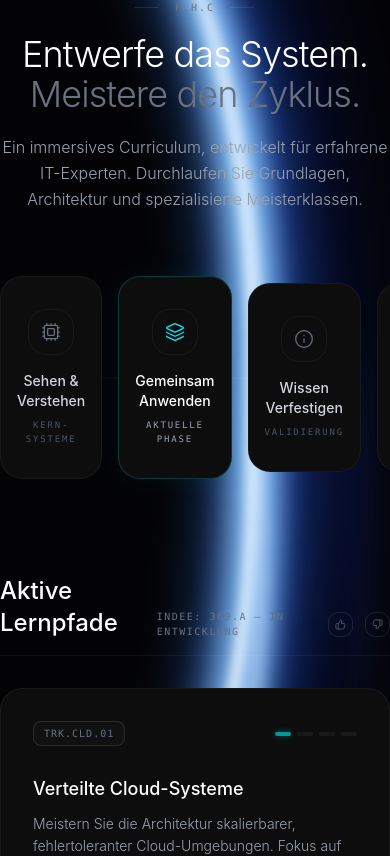
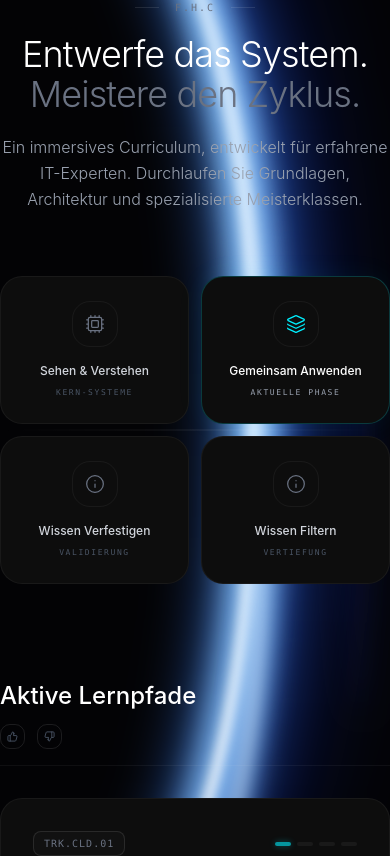
Before and after one commit to Claimbrother/tool-school, a Next.js app: page /components/TrainingCycle in a window 390 px wide. Shown: the top 856 px of the page. Built offline with nearby package versions, Linux system fonts and the light colour scheme.

Commit message:
add responsive design

```diff
--- a/app/components/Classes/page.tsx
+++ b/app/components/Classes/page.tsx
@@ -32,8 +32,8 @@ const SchulungenSection = () => {
     <section id="schulungen" className="py-24 px-4 relative z-10">
       <div className="max-w-6xl mx-auto">
         <div className="text-center mb-16 max-w-6xl mx-auto">
-          <h2 className="text-5xl md:text-7xl font-bold mt-12 tracking-tight text-transparent bg-clip-text bg-gradient-to-b from-white to-slate-400 mb-6 pb-6">IT & KI endlich verstehen <br /> ganz ohne Fachchinesisch</h2>
-          <p className="text-slate-400 text-lg">
+          <h2 className="text-3xl sm:text-4xl md:text-5xl lg:text-7xl font-bold mt-12 tracking-tight text-transparent bg-clip-text bg-gradient-to-b from-white to-slate-400 mb-6 pb-6">IT & KI endlich verstehen <br /> ganz ohne Fachchinesisch</h2>
+          <p className="text-slate-400 text-base md:text-lg">
             Damit Sie sich nicht mühsam mit komplexen IT- und KI-Themen auseinandersetzen müssen, bereite ich diese für Sie verständlich auf. Ich konzentriere mich genau auf die Bereiche, die Ihnen bisher wie ein unlösbares Rätsel erschienen sind. Durch meine jahrelange Erfahrung im IT-Bereich und meine lebenslange Begeisterung für moderne Technologien habe ich nie den Anschluss an die digitale Welt verloren. Mir fällt es leicht, mich auch in neue Themen einzuarbeiten – selbst wenn diese komplex wirken. Dieses Wissen gebe ich an Sie weiter.
           </p>
           {/* <p className="text-slate-400 text-lg">
--- a/app/components/Contact/page.tsx
+++ b/app/components/Contact/page.tsx
@@ -37,7 +37,7 @@ const ContactSection = () => {
 };
 
   return (
-    <section id="contact" className="py-24 px-4 relative z-10">
+    <section id="contact" className="py-12 md:py-24 px-4 relative z-10">
       <div className="max-w-4xl mx-auto">
 
         <GlassCard className="p-8 md:p-12 bg-slate-950/60">
--- a/app/components/HeroSection/AuraDetails/page.tsx
+++ b/app/components/HeroSection/AuraDetails/page.tsx
@@ -14,11 +14,11 @@ const DetailHeroCard: React.FC<{ course: AuraCourse }> = ({ course }) => (
         <span className={`inline-flex items-center rounded-full ${course.theme.bg} px-3 py-1 text-[11px] font-mono font-semibold ${course.theme.color} border ${course.theme.border} uppercase tracking-widest`}>
           {course.moduleCode}
         </span>
-        <span className="text-7xl font-bold text-outline leading-none select-none">{course.number}</span>
+        <span className="text-5xl md:text-7xl font-bold text-outline leading-none select-none">{course.number}</span>
       </div>
       <h2 className="text-4xl md:text-5xl font-medium text-white mb-6 tracking-tight">{course.title}</h2>
       <p className="text-gray-400 text-base md:text-lg max-w-3xl leading-relaxed mb-12">{course.description}</p>
-      <div className="grid grid-cols-2 md:grid-cols-4 gap-8 mb-12 border-t border-white/5 pt-8">
+      <div className="grid grid-cols-2 md:grid-cols-4 gap-4 md:gap-8 mb-12 border-t border-white/5 pt-8">
         <div>
           <div className="font-mono text-[10px] text-gray-500 tracking-widest uppercase mb-2">Format</div>
           <div className="text-white text-sm font-medium">{course.format}</div>
--- a/app/components/HeroSection/page.tsx
+++ b/app/components/HeroSection/page.tsx
@@ -163,7 +163,7 @@ export default function HeroSection() {
         />
 
         <main className="flex-1 px-4 pb-24 pt-24 md:px-8 md:pt-28 lg:px-12 lg:pt-28">
-          <div className="max-w-5xl mr-auto ml-[425px]">
+          <div className="max-w-5xl">
             {!activeCourse ? (
               <CourseOverview
                 courses={courses}
--- a/app/components/Navbar.tsx
+++ b/app/components/Navbar.tsx
@@ -53,7 +53,7 @@ return (
       className="fixed top-6 left-0 right-0 z-[100] flex justify-center px-4"
     >
       <div className={`
-        flex items-center gap-1 md:gap-4 px-6 py-3 rounded-full
+        flex items-center gap-1 md:gap-4 px-3 md:px-6 py-3 rounded-full
         transition-all duration-300 backdrop-blur-xl border border-white/10
         ${ scrolled ? 'bg-slate-950/80 shadow-lg shadow-black/20' : 'bg-white/5' }
       `}>
@@ -72,7 +72,7 @@ return (
         ))}
 
         {/* Mobile Menu Simplified for demo */}
-        <div className="md:hidden flex gap-2">
+        <div className="md:hidden flex gap-1 overflow-x-auto max-w-[calc(100vw-2rem)] scrollbar-none">
           <a
             href="#home"
             className={`px-3 py-2 text-sm transition-colors rounded-full ${
--- a/app/components/TrainingCycle/page.tsx
+++ b/app/components/TrainingCycle/page.tsx
@@ -74,7 +74,7 @@ export default function TrainingCyclePath() {
         </div>
 
         {/* Stage Cards */}
-        <div className="relative w-full flex justify-between items-center gap-4 mt-4">
+        <div className="relative w-full grid grid-cols-2 md:grid-cols-4 gap-3 mt-4">
           <div className="absolute top-1/2 left-0 w-full h-[1px] bg-gradient-to-r from-transparent via-white/10 to-transparent -translate-y-1/2 z-0">
             <div className="absolute top-1/2 -translate-y-1/2 w-[30%] h-[1px] flex items-center" style={{ animation: 'plasma-beam 6s ease-in-out infinite' }}>
               <div className="w-full h-[2px] bg-gradient-to-r from-transparent via-[#00f0ff]/60 to-transparent shadow-[0_0_12px_rgba(0,240,255,0.4)]"></div>
@@ -95,7 +95,7 @@ export default function TrainingCyclePath() {
             return (
               <div
                 key={stage.id}
-                className={`relative z-10 flex flex-col items-center justify-center flex-1 py-8 px-4 rounded-3xl bg-[#0d0d0d] transition-all duration-300
+                className={`relative z-10 flex flex-col items-center justify-center py-6 md:py-8 px-3 md:px-4 rounded-3xl bg-[#0d0d0d] transition-all duration-300
                   ${stage.active
                     ? 'border border-[#00f0ff]/20 shadow-[0_0_30px_rgba(0,240,255,0.05)]'
                     : 'border border-white/5'
@@ -104,10 +104,10 @@ export default function TrainingCyclePath() {
                 <div className={`p-3 rounded-2xl mb-4 border border-white/5 ${stage.active ? 'text-[#00f0ff]' : 'text-gray-500'}`}>
                   <Icon size={20} strokeWidth={1.5} />
                 </div>
-                <h3 className={`font-medium text-sm text-center ${stage.active ? 'text-white' : 'text-gray-300'}`}>
+                <h3 className={`font-medium text-xs md:text-sm text-center ${stage.active ? 'text-white' : 'text-gray-300'}`}>
                   {stage.title}
                 </h3>
-                <span className={`font-mono text-[9px] tracking-[0.2em] mt-2 uppercase ${stage.active ? 'text-gray-400' : 'text-gray-600'}`}>
+                <span className={`font-mono text-[8px] md:text-[9px] tracking-[0.2em] mt-2 uppercase text-center ${stage.active ? 'text-gray-400' : 'text-gray-600'}`}>
                   {stage.subtitle}
                 </span>
               </div>
@@ -118,10 +118,10 @@ export default function TrainingCyclePath() {
 
       {/* === ACTIVE PATHWAYS === */}
       <section className="flex flex-col gap-8">
-        <div className="flex items-end justify-between border-b border-white/5 pb-4">
+        <div className="flex flex-col sm:flex-row sm:items-end justify-between border-b border-white/5 pb-4 gap-3">
           <h2 className="text-2xl font-medium text-white">Aktive Lernpfade</h2>
           <div className="flex items-center gap-3">
-            <span className="font-mono text-[10px] tracking-[0.15em] text-gray-500 uppercase">
+            <span className="font-mono text-[10px] tracking-[0.15em] text-gray-500 uppercase hidden sm:inline">
               INDEE: 369.A — IN Entwicklung
             </span>
             <button
@@ -139,7 +139,7 @@ export default function TrainingCyclePath() {
           </div>
         </div>
 
-        <div className="grid grid-cols-1 md:grid-cols-3 gap-6">
+        <div className="grid grid-cols-1 md:grid-cols-3 gap-4 md:gap-6">
           {pathways.map((path) => (
             <div
               key={path.id}
--- a/app/page.tsx
+++ b/app/page.tsx
@@ -29,8 +29,8 @@ export default function Home() {
       </div>
 
       {/* 2. Hintergrund-Beleuchtung */}
-      <div className="fixed top-1/4 left-2/4 w-96 h-96 bg-blue-600/40 rounded-full blur-[120px] pointer-events-none z-0" />
-      <div className="fixed bottom-1/4 right-2/4 w-96 h-96 bg-purple-600/40 rounded-full blur-[120px] pointer-events-none z-0" />
+      <div className="fixed top-1/4 left-2/4 w-48 md:w-96 h-48 md:h-96 bg-blue-600/40 rounded-full blur-[120px] pointer-events-none z-0" />
+      <div className="fixed bottom-1/4 right-2/4 w-48 md:w-96 h-48 md:h-96 bg-purple-600/40 rounded-full blur-[120px] pointer-events-none z-0" />
 
       {/* 3. Navigation */}
       <Navbar />
@@ -39,7 +39,7 @@ export default function Home() {
       {/* HeroSection wird ohne width-Limit gerendert */}
       <HeroSection />
 
-      <div className="relative z-10 w-full max-w-6xl mx-auto px-6">
+      <div className="relative z-10 w-full max-w-6xl mx-auto px-4 md:px-6">
         <section id="classes" className="min-h-screen py-20">
           <TrainingCyclePath />
         </section>
```
